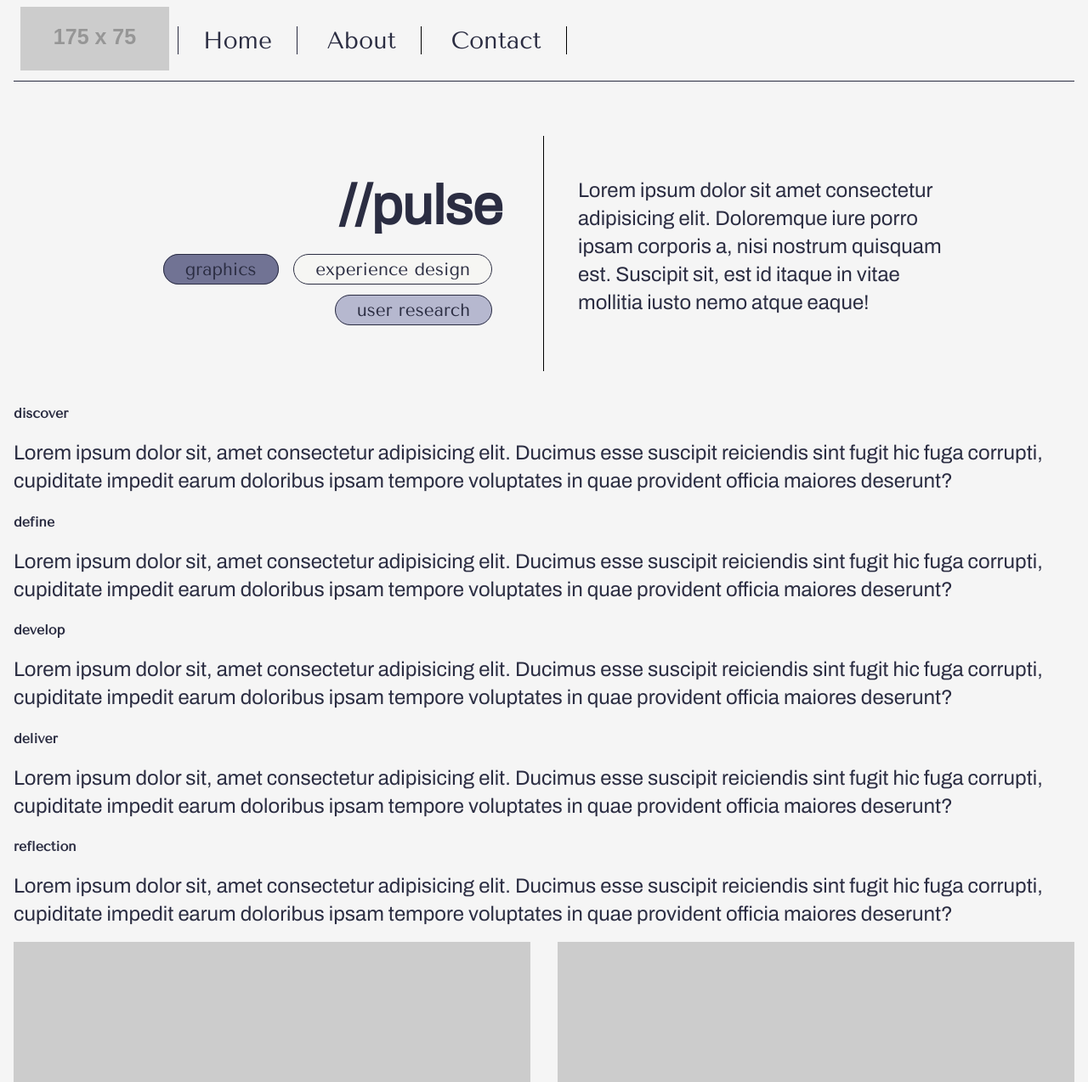
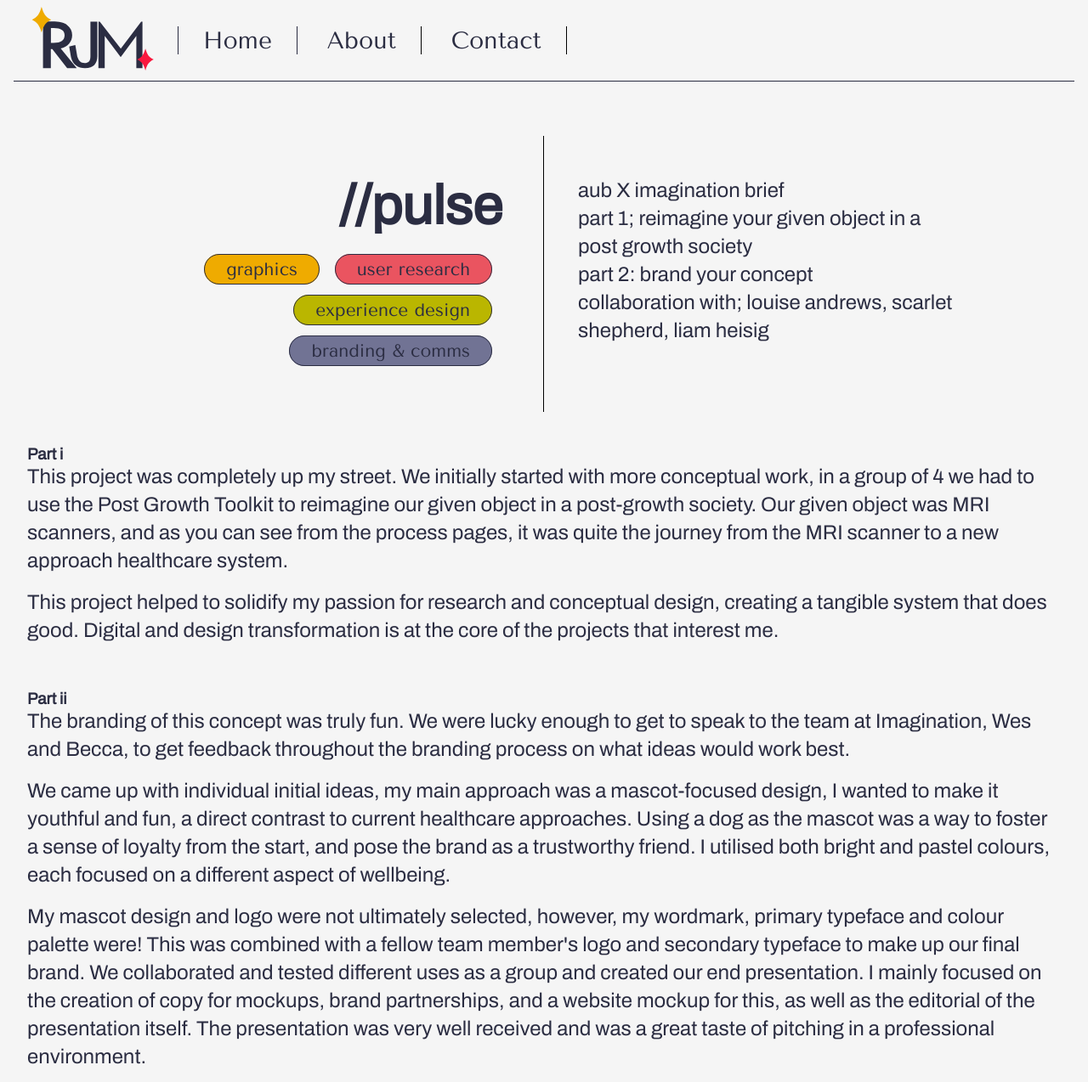
Before and after one commit to celestiiia/robyn-mackenzie, a plain HTML site: page public/project_pulse.html in a window 1280 px wide. Shown: the top 1274 px of the page at 85% size. Drawn offline with Linux system fonts and the light colour scheme; placeholder pictures from the web are drawn by us; files whose address does not match are found by name.

Commit message:
tags updates

```diff
--- a/public/project_pulse.html
+++ b/public/project_pulse.html
@@ -16,7 +16,13 @@
 		<nav class="main-nav" role="navigation">
 
 			<div class="brand">
-				<a href="index.html"><img src="https://placehold.co/175x75" /></a>
+				<a href="index.html"><img
+					src="logo.svg"
+					alt="triangle with all three sides equal"
+					height="75px"
+					width="175px" />
+				</a>
+
 			</div>
 
 			<div class="burger">
@@ -45,58 +51,51 @@
 			<div class="title-tags">
 				<h1 class="proj-title">//pulse</h1>
 				<ul class="tags">
-					<li class="tag1">graphics</li>
-					<li class="tag2">experience design</li>
-					<li class="tag3">user research</li>
+					<li class="tag7">graphics</li>
+					<li class="tag10">user research</li>
+					<li class="tag6">experience design</li>
+					<li class="tag1">branding & comms</li>
 				</ul>
 			</div>
 			<div class="proj-brief">
-				<p>Lorem ipsum dolor sit amet consectetur adipisicing elit. Doloremque iure porro ipsam corporis a, nisi
-					nostrum quisquam est. Suscipit sit, est id itaque in vitae mollitia iusto nemo atque eaque!</p>
+				<p>aub X imagination brief<br>
+					part 1; reimagine your given object in a post growth society<br>
+					part 2: brand your concept<br>
+					collaboration with; louise andrews, scarlet shepherd, liam heisig
+					</p>
 			</div>
 		</section>
 
-			<div class="discover">
-				<h4>discover</h4>
-				<p>Lorem ipsum dolor sit, amet consectetur adipisicing elit. Ducimus esse suscipit reiciendis sint fugit
-					hic fuga corrupti, cupiditate impedit earum doloribus ipsam tempore voluptates in quae provident
-					officia maiores deserunt?</p>
-			</div>
-			<div class="define">
-				<h4>define</h4>
-				<p>Lorem ipsum dolor sit, amet consectetur adipisicing elit. Ducimus esse suscipit reiciendis sint fugit
-					hic fuga
-					corrupti, cupiditate impedit earum doloribus ipsam tempore voluptates in quae provident officia
-					maiores
-					deserunt?</p>
-			</div>
-			<div class="develop">
-				<h4>develop</h4>
-				<p>Lorem ipsum dolor sit, amet consectetur adipisicing elit. Ducimus esse suscipit reiciendis sint fugit
-					hic fuga
-					corrupti, cupiditate impedit earum doloribus ipsam tempore voluptates in quae provident officia
-					maiores
-					deserunt?</p>
-			</div>
-			<div class="deliver">
-				<h4>deliver</h4>
-				<p>Lorem ipsum dolor sit, amet consectetur adipisicing elit. Ducimus esse suscipit reiciendis sint fugit
-					hic fuga
-					corrupti, cupiditate impedit earum doloribus ipsam tempore voluptates in quae provident officia
-					maiores
-					deserunt?</p>
-			</div>
-			<div class="reflection">
-				<h4>reflection</h4>
-				<p>Lorem ipsum dolor sit, amet consectetur adipisicing elit. Ducimus esse suscipit reiciendis sint fugit
-					hic fuga
-					corrupti, cupiditate impedit earum doloribus ipsam tempore voluptates in quae provident officia
-					maiores
-					deserunt?</p>
-			</div>
+			<section class="case-study">
+				<h3>Part i</h3>
+				<p>This project was completely up my street. We initially started with more conceptual work, in a group
+					of 4 we had to use the Post Growth Toolkit to reimagine our given object in a post-growth society.
+					Our given object was MRI scanners, and as you can see from the process pages, it was quite the journey
+					from the MRI scanner to a new approach healthcare system. </p>
+
+				<p>This project helped to solidify my passion for research and conceptual design, creating a tangible
+					system that does good. Digital and design transformation is at the core of the projects that
+					interest me.</p>
+				<br>
+				<br>
+					<h3>Part ii</h3>
+				<p>The branding of this concept was truly fun. We were lucky enough to get to speak to the team at
+					Imagination, Wes and Becca, to get feedback throughout the branding process on what ideas
+					would work best. </p>
+
+				<p>We came up with individual initial ideas, my main approach was a mascot-focused design, I wanted to make
+					it youthful and fun, a direct contrast to current healthcare approaches. Using a dog as the mascot was
+					a way to foster a sense of loyalty from the start, and pose the brand as a trustworthy friend. I utilised
+					both bright and pastel colours, each focused on a different aspect of wellbeing. </p>
+
+				<p>My mascot design and logo were not ultimately selected, however, my wordmark, primary typeface and colour
+					palette were! This was combined with a fellow team member's logo and secondary typeface to make up our
+					final brand. We collaborated and tested different uses as a group and created our end presentation. I
+					mainly focused on the creation of copy for mockups, brand partnerships, and a website mockup for this,
+					as well as the editorial of the presentation itself. The presentation was very well received and was a
+					great taste of pitching in a professional environment. </p>
 
 		</section>
-
 		<section class="gallery">
 
 			<figure>
@@ -131,6 +130,9 @@
 
 		</section>
 
+		</section>
+
+
 
 </body>
 
--- a/public/style.css
+++ b/public/style.css
@@ -91,7 +91,9 @@ ul.tags li {display: inline; font-size: 1.3rem;
 	border-radius: 30px;
 	margin-bottom: 5px;
 	border: 1px #2b2d42 solid;
- white-space: nowrap;}
+	white-space: nowrap;}
+ul.tags li a{color: #2b2d42; text-decoration: none;}
+ul.tags li a:hover{color: #2b2d42; text-decoration: underline;}
 li.tag1 {background-color:#717394;}
 li.tag2 {background-color:#F6F6F3;}
 li.tag3 {background-color:#B6B8CF;}
```
Also changed, not shown: public/index.html (+11 -11 lines), public/project_diversify.html (+27 -36 lines), public/project_pso.html (+25 -34 lines), public/project_sits.html (+27 -38 lines), public/project_template.html (+24 -33 lines), public/project_website.html (+29 -38 lines).
